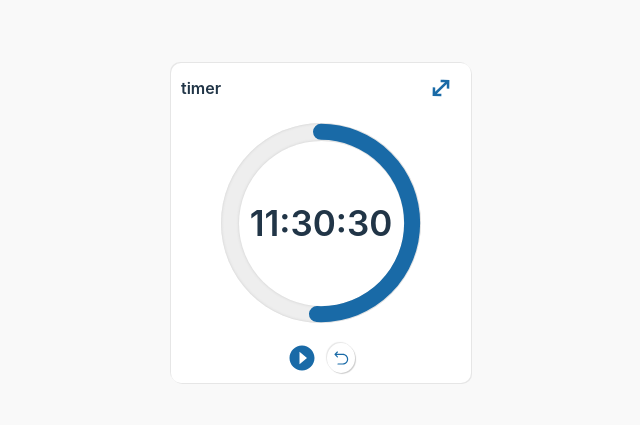
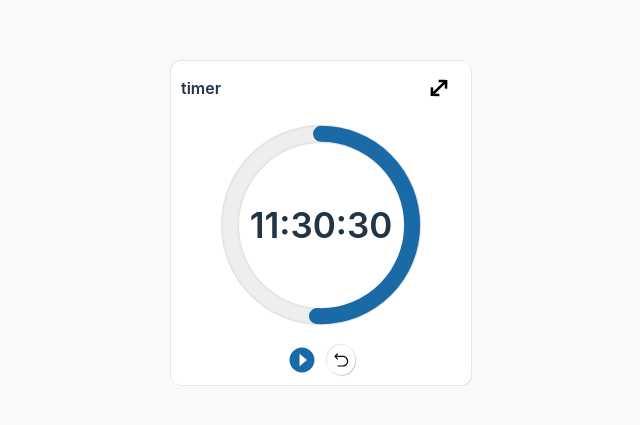
Before and after one commit to Mohanadfarid/TimeManager, a React (Vite) app: page / in a window 1280 px wide. Shown: the part 177-602 px from the top of the page, without its empty margins (319-959 px from the left). Built offline with nearby package versions, Linux system fonts and the light colour scheme.

Commit message:
added simple hover effects for the design

```diff
--- a/src/components/timer/Timer.tsx
+++ b/src/components/timer/Timer.tsx
@@ -42,7 +42,7 @@ const Timer: FunctionComponent<TimerProps> = ({
     <div className="timer-card">
       <div className="timer-card__header">
         <p>{name}</p>
-        <i onClick={handleToggleFullScreen}>{toggleFullScreenButton}</i>
+        <i className="expand-shrink-button" onClick={handleToggleFullScreen}>{toggleFullScreenButton}</i>
       </div>
 
       <CircularProgressBar totalSeconds={1000} passedSeconds={500}>
--- a/src/components/timer/timer.scss
+++ b/src/components/timer/timer.scss
@@ -31,7 +31,16 @@
     font-weight: 600;
   }
 
-  &__time{
+  .expand-shrink-button {
+    color: black;
+    border-radius: 10px;
+    padding: 2px;
+    &:hover {
+      background-color: $dark-grey;
+    }
+  }
+
+  &__time {
     font-size: 35px;
     font-weight: 600;
   }
@@ -55,6 +64,7 @@
     padding: 5px;
     font-size: 18px;
     box-shadow: 1px 1px 1px rgba(0, 0, 0, 0.2), -1px -1px 1px rgba(0, 0, 0, 0.1);
+    color: black;
 
     &:hover {
       background-color: $dark-grey;
```
